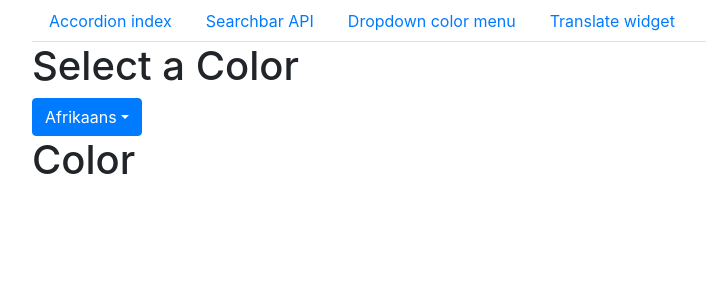
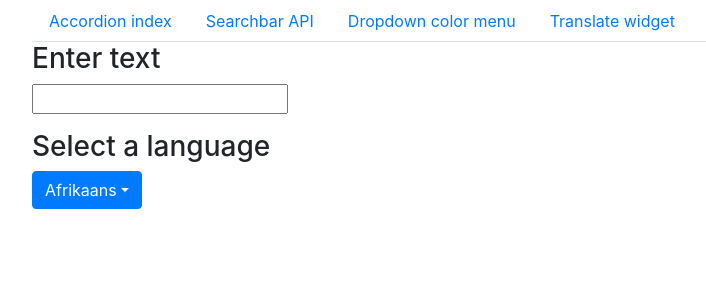
Before and after one commit to xoxoffy/widgets, a React (Create React App) app: page / in a window 1280 px wide. Shown: the top 300 px of the page, without its empty margins (53-759 px from the left). Built offline with nearby package versions, Linux system fonts and the light colour scheme.

Commit message:
Added an input field to type the text the user wants to translate in

```diff
--- a/src/components/DropdownMenu.jsx
+++ b/src/components/DropdownMenu.jsx
@@ -1,7 +1,8 @@
 import React from "react";
+
 import { DropdownButton, Dropdown } from "react-bootstrap";
 
-const DropdownMenu = ({ options, selected, setSelected }) => {
+const DropdownMenu = ({ label, options, selected, setSelected }) => {
   const renderedOptions = options.map((option) => {
     if (option.value === selected.value) {
       return null;
@@ -15,11 +16,11 @@ const DropdownMenu = ({ options, selected, setSelected }) => {
   });
   return (
     <div>
-      <h1>Select a Color</h1>
+      <h3>{label}</h3>
       <DropdownButton id="dropdown-basic-button" title={selected.label}>
         {renderedOptions}
       </DropdownButton>
-      <h1 style={{ color: selected.value }}>Color</h1>
+      {/*<h1 style={{ color: selected.value }}>Color</h1>*/}
     </div>
   );
 };
--- a/src/components/Translate.jsx
+++ b/src/components/Translate.jsx
@@ -18,10 +18,21 @@ const options = [
 
 const Translate = () => {
   const [language, setLanguage] = useState(options[0]);
+  const [text, setText] = useState("");
 
   return (
     <div>
+      <form>
+        <div class="form-group">
+          <h3>Enter text</h3>
+          <input
+            value={text}
+            onChange={(event) => setText(event.target.value)}
+          />
+        </div>
+      </form>
       <DropdownMenu
+        label="Select a language"
         selected={language}
         setSelected={setLanguage}
         options={options}
```
